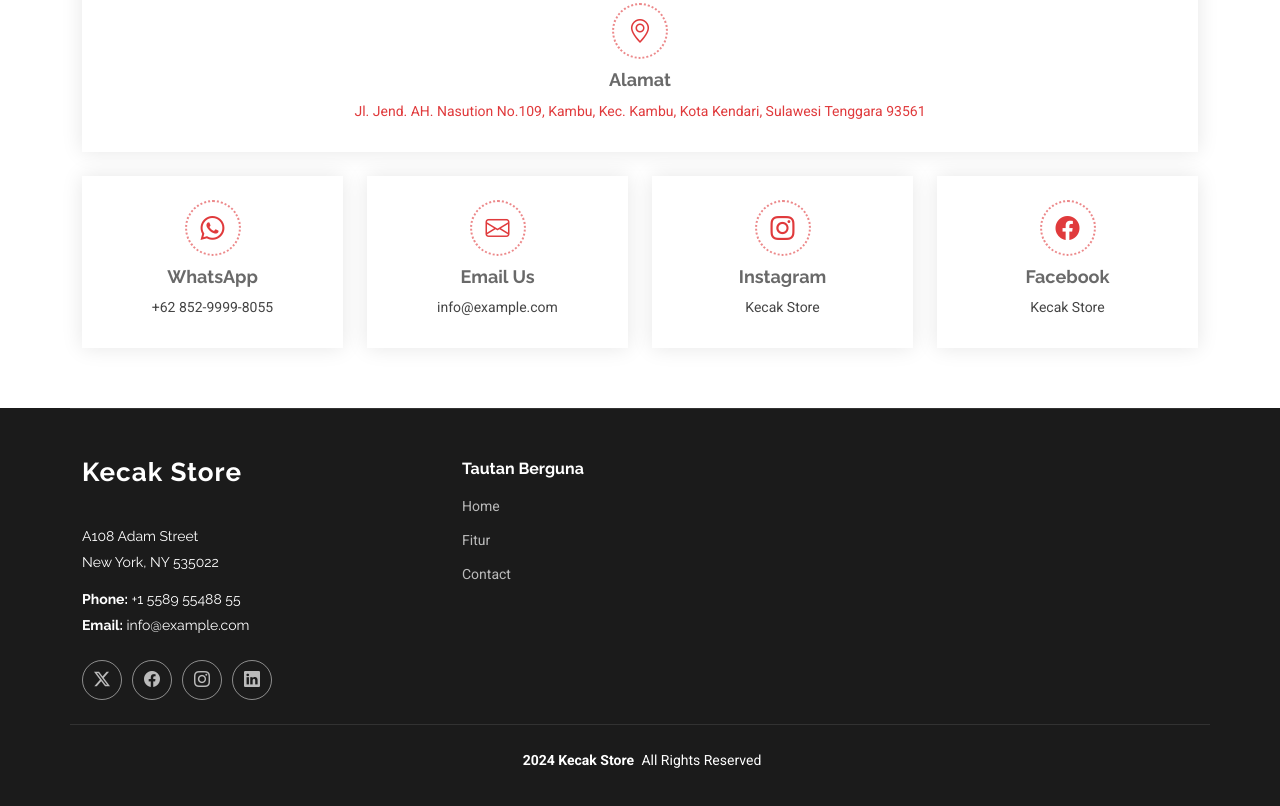
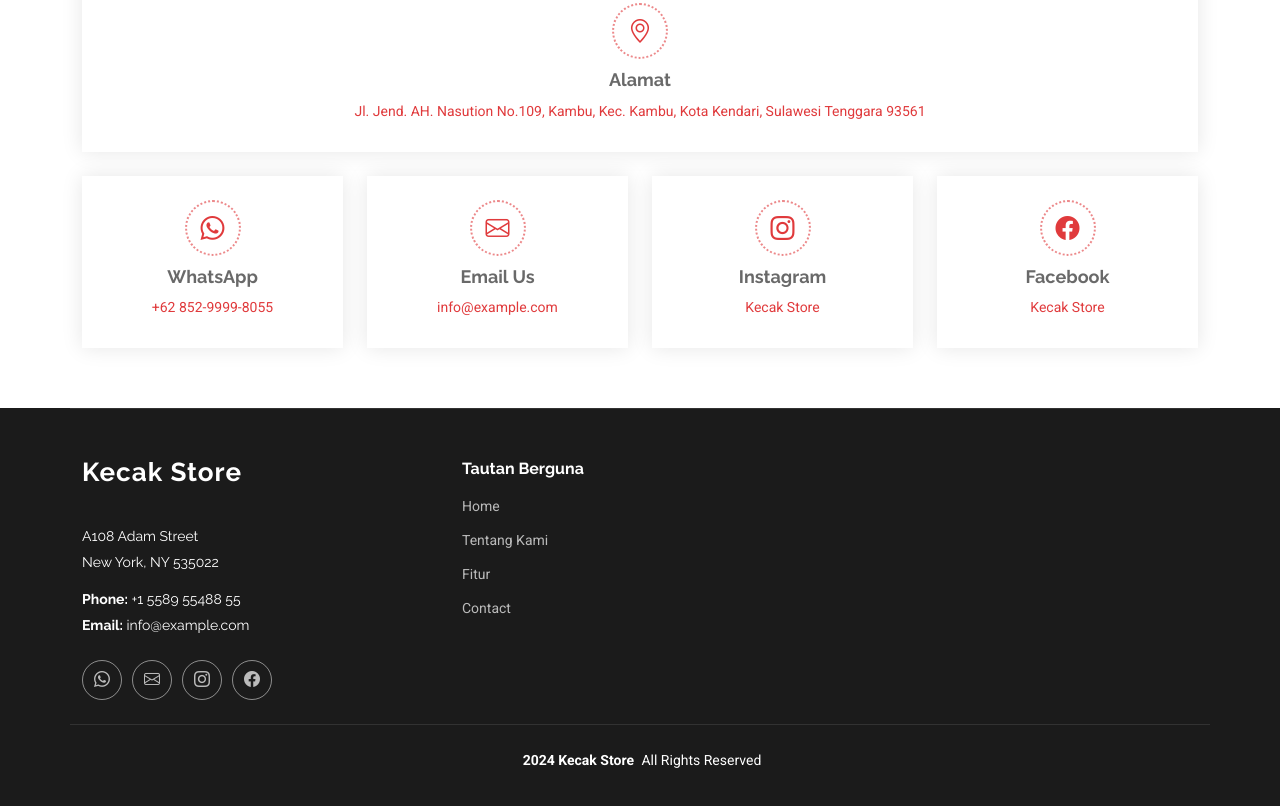
Before and after one commit to asidikfauzi/kecak-store, a plain HTML site: page index.html in a window 1280 px wide. Shown: the part 2596-3402 px from the top of the page. Drawn offline with Linux system fonts and the light colour scheme.

Commit message:
update contact

```diff
--- a/index.html
+++ b/index.html
@@ -434,7 +434,13 @@
                   >
                     <i class="bi bi-whatsapp"></i>
                     <h3>WhatsApp</h3>
-                    <p>+62 852-9999-8055</p>
+                    <a
+                      class="text-center"
+                      target="_blank"
+                      href="https://wa.me/6285299998055"
+                    >
+                      <p>+62 852-9999-8055</p>
+                    </a>
                   </div>
                 </div>
                 <!-- End Info Item -->
@@ -447,7 +453,9 @@
                   >
                     <i class="bi bi-envelope"></i>
                     <h3>Email Us</h3>
-                    <p>info@example.com</p>
+                    <a class="text-center" target="_blank" href="">
+                      <p>info@example.com</p>
+                    </a>
                   </div>
                 </div>
                 <!-- End Info Item -->
@@ -463,7 +471,9 @@
                   >
                     <i class="bi bi-instagram"></i>
                     <h3>Instagram</h3>
-                    <p>Kecak Store</p>
+                    <a class="text-center" target="_blank" href="">
+                      <p>Kecak Store</p>
+                    </a>
                   </div>
                 </div>
                 <!-- End Info Item -->
@@ -476,7 +486,9 @@
                   >
                     <i class="bi bi-facebook"></i>
                     <h3>Facebook</h3>
-                    <p>Kecak Store</p>
+                    <a class="text-center" target="_blank" href="">
+                      <p>Kecak Store</p>
+                    </a>
                   </div>
                 </div>
                 <!-- End Info Item -->
@@ -505,19 +517,20 @@
               <p><strong>Email:</strong> <span>info@example.com</span></p>
             </div>
             <div class="social-links d-flex mt-4">
-              <a href=""><i class="bi bi-twitter-x"></i></a>
+              <a href=""><i class="bi bi-whatsapp"></i></a>
+              <a href=""><i class="bi bi-envelope"></i></a>
+              <a href=""><i class="bi bi-instagram"></i></a>
               <a href=""><i class="bi bi-facebook"></i></a>
-              <a href=""><i class="bi bi-instagram"></i></a>
-              <a href=""><i class="bi bi-linkedin"></i></a>
             </div>
           </div>
 
           <div class="col-lg-2 col-md-3 footer-links">
             <h4>Tautan Berguna</h4>
             <ul>
-              <li><a href="#">Home</a></li>
-              <li><a href="#">Fitur</a></li>
-              <li><a href="#">Contact</a></li>
+              <li><a href="">Home</a></li>
+              <li><a href="#about">Tentang Kami</a></li>
+              <li><a href="#tabs">Fitur</a></li>
+              <li><a href="#contact">Contact</a></li>
             </ul>
           </div>
         </div>
```
